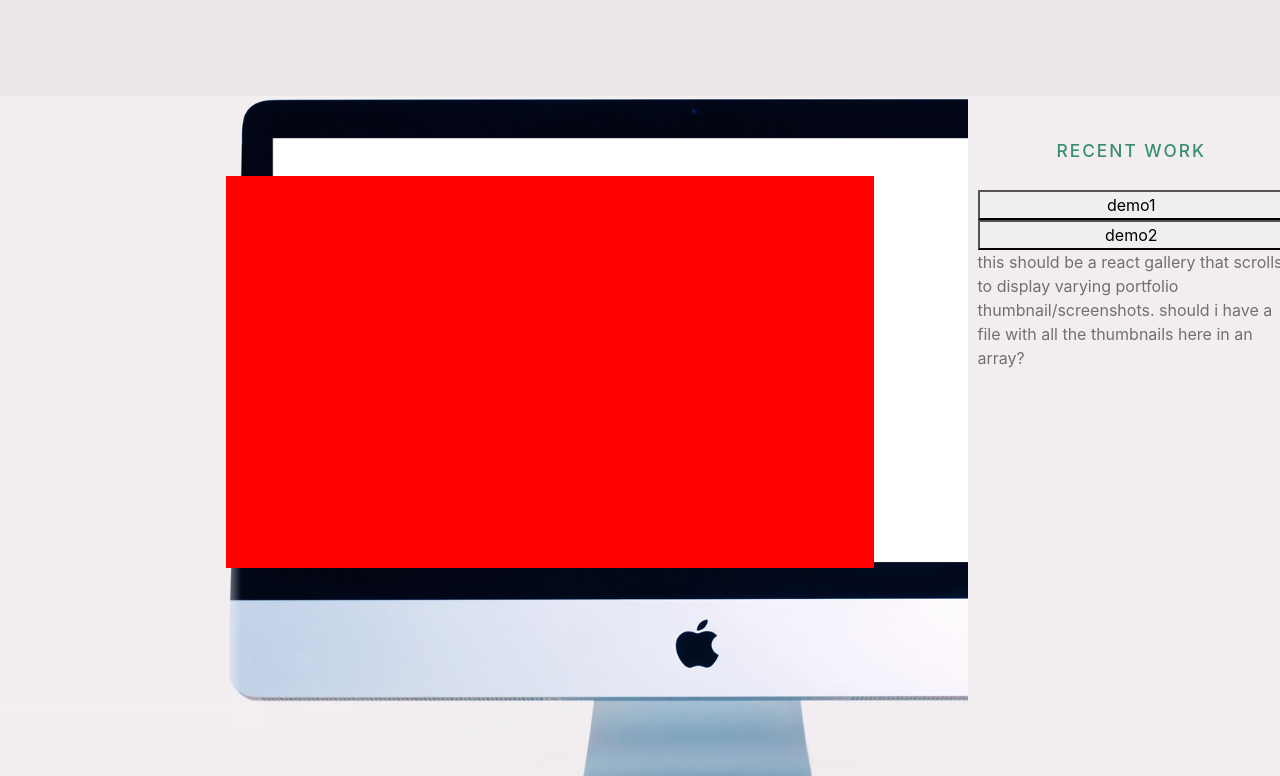
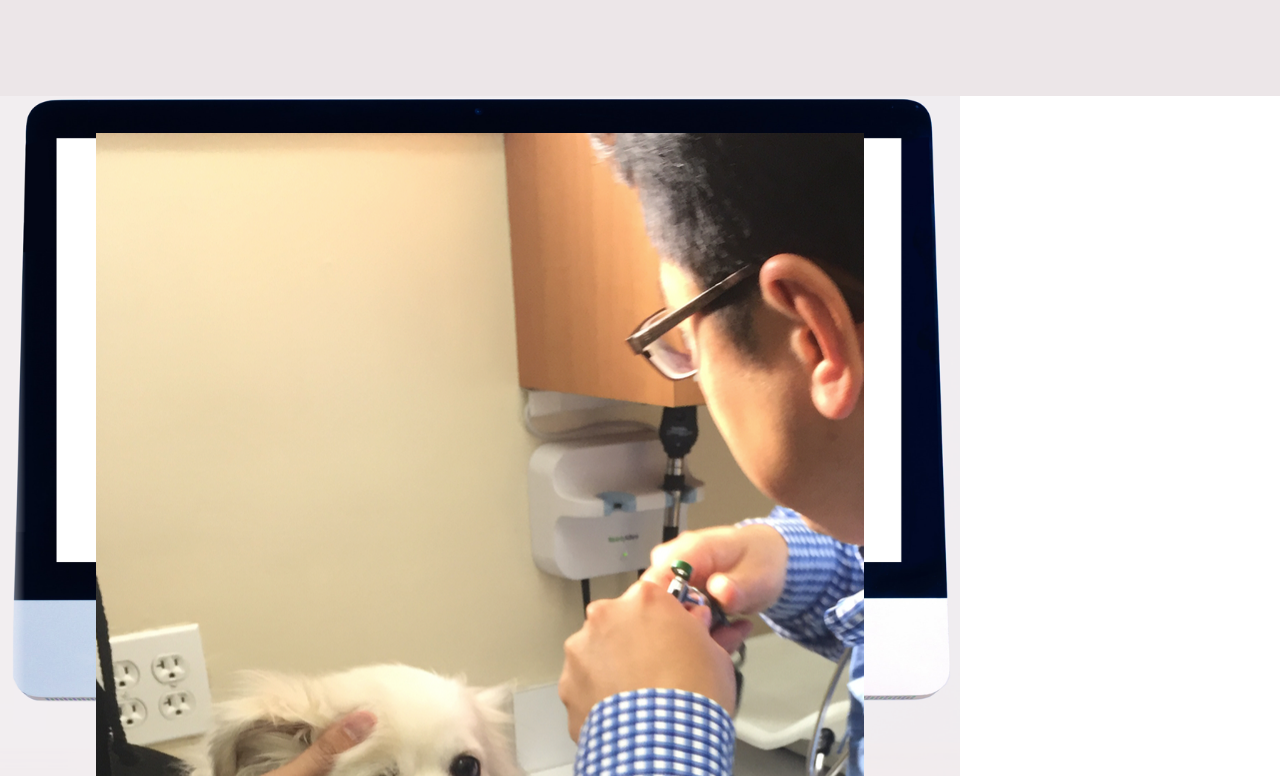
Before and after one commit to suziebytes/suzie.codesv1, a React (Create React App) app: page / in a window 1280 px wide. Shown: the part 1504-2280 px from the top of the page. Built offline with nearby package versions, Linux system fonts and the light colour scheme.

Commit message:
+GridSample to mock up porfolio solution?

```diff
--- a/src/Components/Contact/contactstyles.js
+++ b/src/Components/Contact/contactstyles.js
@@ -110,7 +110,7 @@ export const TextArea = styled.textarea`
   -moz-osx-font-smoothing: grayscale;
   transition-duration: 0.3s;
   transition-property: transform;
-  &: focus {
+  &:focus {
     outline: none;
     transform: scale(1.02);
     border: 1px dashed #fcc8c8;
--- a/src/Components/Portfolio/Computer.js
+++ b/src/Components/Portfolio/Computer.js
@@ -13,17 +13,14 @@ export default function Computer() {
 
 const Desktop = styled.div`
   background-image: url(${desktop});
+  width: 100%;
   min-height: 100vh;
-  width: 100%;
   background-repeat: no-repeat;
   background-size: cover;
 `;
 
 const Red = styled.div`
-  top: 10%;
-  left: 24.5%;
-  height: 49%;
-  width: 66%;
-  background-color: red;
+  border: red;
+  background-color: pink;
   position: absolute;
 `;
--- /dev/null
+++ b/src/Components/Portfolio/GridSample.js
@@ -0,0 +1,39 @@
+import React from "react";
+import desktop from "./desktop.png";
+import styled from "styled-components";
+import toki from "./toki.png";
+
+export default function GridSample() {
+  return (
+    <Grid>
+      <Computer>
+        <Video />
+      </Computer>
+    </Grid>
+  );
+}
+
+const Grid = styled.div`
+  display: grid;
+  grid-template-columns: 3fr 1fr;
+  grid-template-rows: 1fr;
+  grid-templatea-areas: "computer carousel";
+  width: 100%;
+`;
+//coursel will be an import of <Gallery/>
+
+const Computer = styled.div`
+  grid-area: "computer";
+  background-image: url(${desktop});
+  height: 100vh
+  background-repeat: no-repeat;
+  background-position: center;
+  background-size: cover;
+  padding: 3.9% 10% 10% 10%;
+`;
+
+const Video = styled.div`
+  background-image: url(${toki});
+  width: 100%;
+  height: 100%;
+`;
--- a/src/Components/Portfolio/Portfolio.js
+++ b/src/Components/Portfolio/Portfolio.js
@@ -4,18 +4,20 @@ import Col from "react-bootstrap/Col";
 import Computer from "./Computer";
 import Gallery from "./Gallery";
 import Container from "react-bootstrap/Container";
+import GridSample from "./GridSample";
 
 export default function Portfolio() {
   return (
     <div>
-      <Row>
+      {/* <Row>
         <Col lg="9" className="px-0 ">
-          <Computer />
+          <GridSample />
         </Col>
         <Col lg="3" className="px-0">
           <Gallery />{" "}
         </Col>
-      </Row>
+      </Row> */}
+      <GridSample />
     </div>
   );
 }
```
Also changed, not shown: src/Components/Portfolio/toki.png (added).
